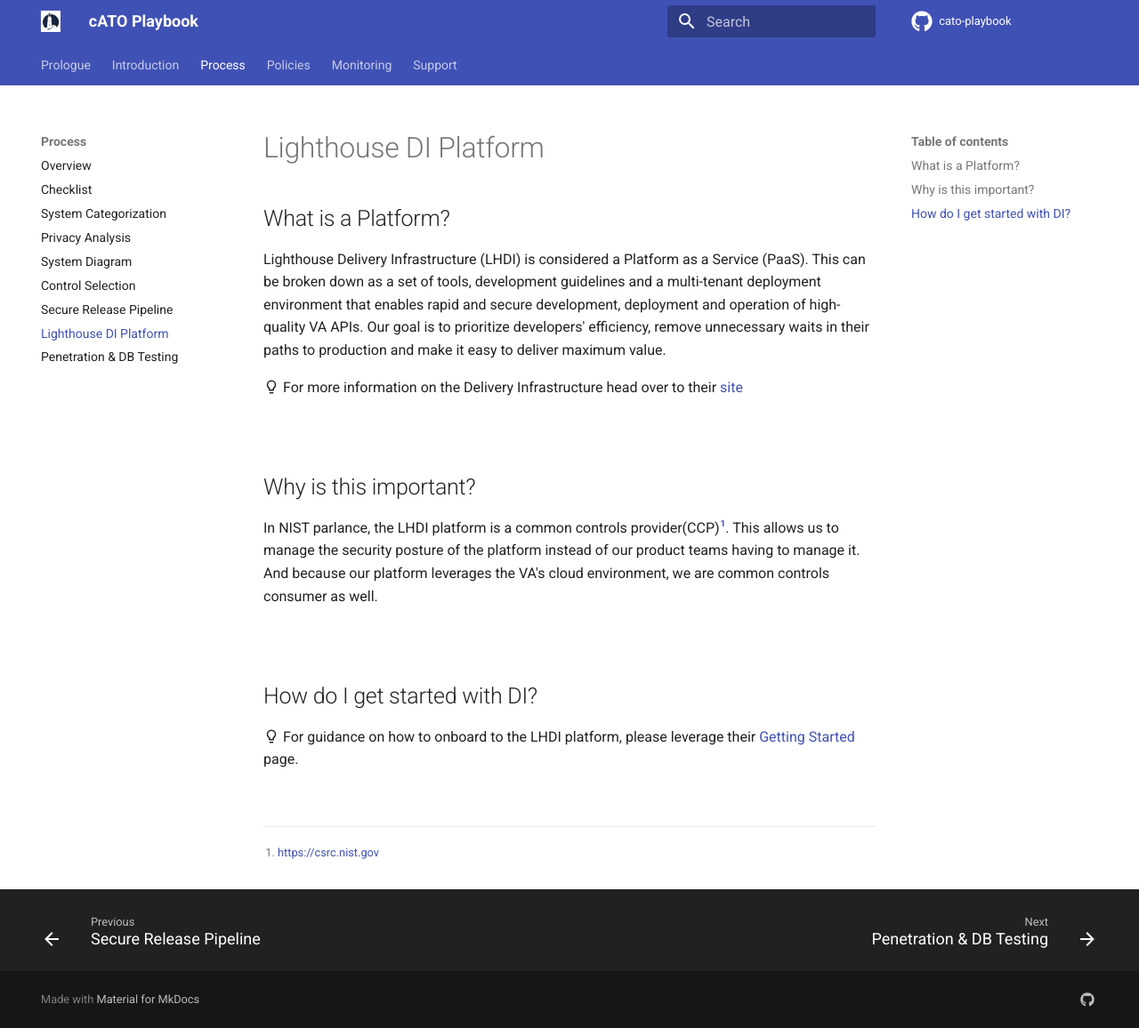
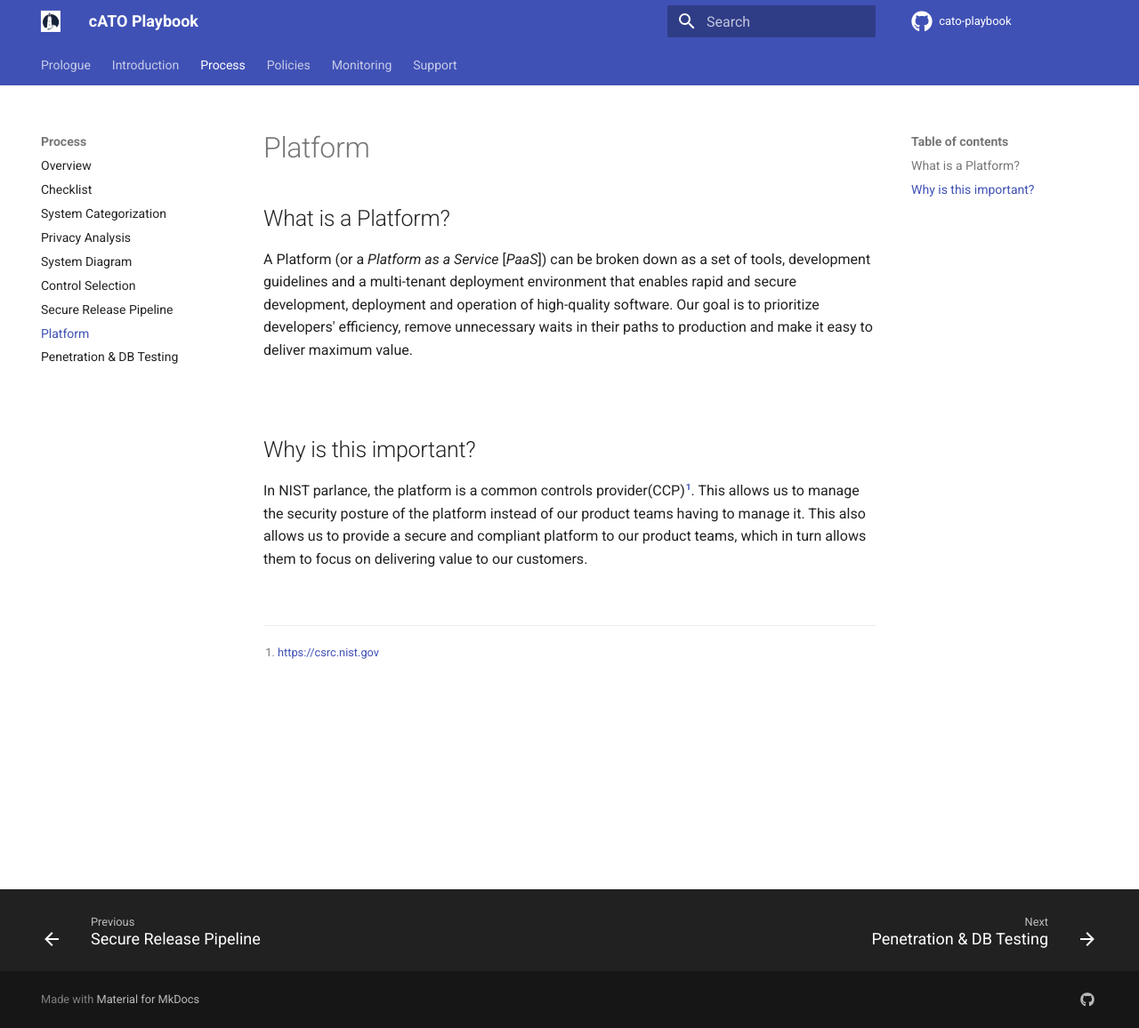
Before and after one commit to rise8-us/cato-playbook, an MkDocs documentation site: the page built from docs/platform.md, in a window 1280 px wide and 1156 px high. Shown: the whole window at 89% size. Built offline with MkDocs 1.6.1 and Material for MkDocs 9.7.7, drawn with Linux system fonts in a browser that asks for light colours; comment, search, counter and statistics services are not loaded.

Commit message:
generalize platform docs

```diff
--- a/docs/platform.md
+++ b/docs/platform.md
@@ -1,19 +1,12 @@
-# Lighthouse DI Platform
+# Platform
 
 ## What is a Platform?
-Lighthouse Delivery Infrastructure (LHDI) is considered a Platform as a Service (PaaS). This can be broken down as a set of tools, development guidelines and a multi-tenant deployment environment that enables rapid and secure development, deployment and operation of high-quality VA APIs. Our goal is to prioritize developers' efficiency, remove unnecessary waits in their paths to production and make it easy to deliver maximum value.
-
-:material-lightbulb-outline: For more information on the Delivery Infrastructure head over to their [site](https://department-of-veterans-affairs.github.io/lighthouse-di-documentation/)
+A Platform (or a *Platform as a Service* [*PaaS*]) can be broken down as a set of tools, development guidelines and a multi-tenant deployment environment that enables rapid and secure development, deployment and operation of high-quality software. Our goal is to prioritize developers' efficiency, remove unnecessary waits in their paths to production and make it easy to deliver maximum value.
 
 <br/>
 
 ## Why is this important?
-In NIST parlance, the LHDI platform is a common controls provider(CCP)[^1]. This allows us to manage the security posture of the platform instead of our product teams having to manage it. And because our platform leverages the VA's cloud environment, we are common controls consumer as well.
-
-<br/>
-
-## How do I get started with DI?
-:material-lightbulb-outline: For guidance on how to onboard to the LHDI platform, please leverage their [Getting Started](https://department-of-veterans-affairs.github.io/lighthouse-di-documentation/GETTING-STARTED) page.
+In NIST parlance, the platform is a common controls provider(CCP)[^1]. This allows us to manage the security posture of the platform instead of our product teams having to manage it. This also allows us to provide a secure and compliant platform to our product teams, which in turn allows them to focus on delivering value to our customers.
 
 <br/>
 
```
